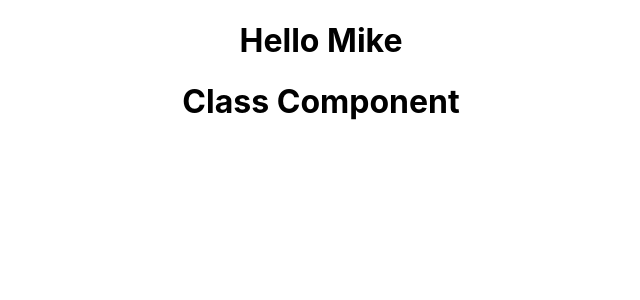
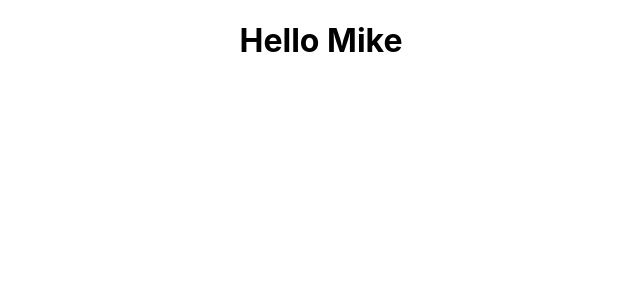
Before and after one commit to wildfoxcard/lessons-react, a React (Create React App) app in the folder reactjs/hello-world/: page / in a window 1280 px wide. Shown: the top 300 px of the page, without its empty margins (319-959 px from the left). Built offline with nearby package versions, Linux system fonts and the light colour scheme.

Commit message:
eighth video

```diff
--- a/reactjs/hello-world/src/App.js
+++ b/reactjs/hello-world/src/App.js
@@ -3,12 +3,14 @@
 import './App.css';
 import Greet from './components/Greet'
 import Welcome from './components/Welcome'
+import Hello from './components/Hello'
 
 function App() {
   return (
     <div className="App">
-      <Greet />
-      <Welcome />
+      {/* <Greet /> */}
+      {/* <Welcome /> */}
+      <Hello />
     </div>
   );
 }
--- /dev/null
+++ b/reactjs/hello-world/src/components/Hello.js
@@ -0,0 +1,12 @@
+import React from 'react'
+
+const Hello = () => {
+    // return (
+    //     <div>
+    //         <h1>Hello Mike</h1>
+    //     </div>
+    // )
+    return React.createElement("div", {id : "hello", className: "dummy-class"}, React.createElement('h1', null, "Hello Mike"))
+}
+
+export default Hello;
```
Also changed, not shown: 1 other file (tests, documents, lock files or other folders).
